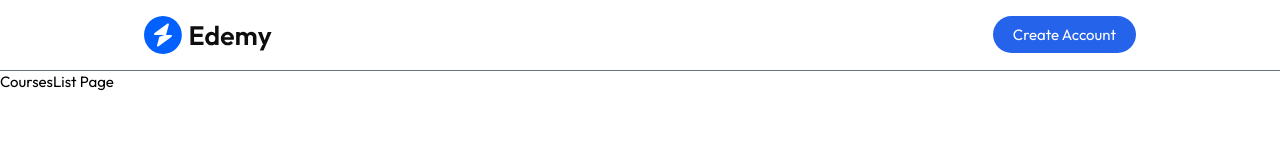
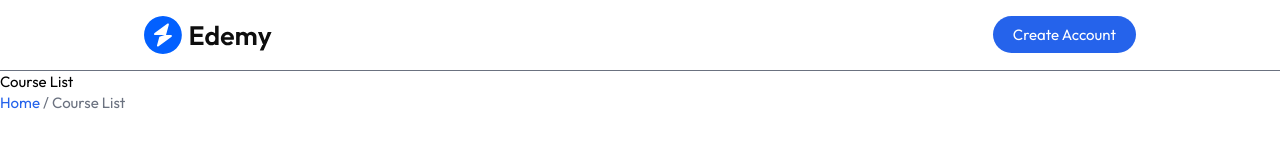
Before and after one commit to waibaBikash/Hamro-learning-, a React (Vite) app in the folder client/: page /course-list in a window 1280 px wide. Shown: the top 163 px of the page. Built offline with nearby package versions, Linux system fonts and the light colour scheme; no server answers.

Commit message:
create a course list

```diff
--- a/client/src/components/student/CoursesSection.jsx
+++ b/client/src/components/student/CoursesSection.jsx
@@ -15,7 +15,7 @@ const CoursesSection = () => {
          {allCourses.slice(0,4).map((course, index)=> <CourseCard key={index} course={course}/>)}
        </div>
 
-      <Link to={'/courses-list'} onClick={()=>scrollTo(0,0)} className='text-gray-500 border border-gray-500/30 px-10 py-3 rounded'>Show all courses</Link>
+      <Link to={'/course-list'} onClick={()=>scrollTo(0,0)} className='text-gray-500 border border-gray-500/30 px-10 py-3 rounded'>Show all courses</Link>
     </div>
   )
 }
--- a/client/src/components/student/Footer.jsx
+++ b/client/src/components/student/Footer.jsx
@@ -8,7 +8,7 @@ const Footer = () => {
           <div className='flex flex-col md:items-start items-center w-full'>
             <img src={assets.logo_dark} alt="logo" />
 
-          <p className='mt-6 text-center md:text-left text-sm text-white/80'>Lorem ipsum dolor sit amet consectetur adipisicing elit. Labore recusandae voluptas harum aliquid, nesciunt.
+          <p className='mt-6 text-center md:text-left text-sm text-white/80'>Lorem ipsum dolor sit amet consectetur adipisicing elit. Labore recusandae voluptas
           </p>
           </div>
           <div className='flex flex-col md:items-start items-center w-full'>
--- a/client/src/pages/student/CoursesList.jsx
+++ b/client/src/pages/student/CoursesList.jsx
@@ -1,10 +1,20 @@
-import React from 'react'
+import React, { useContext } from 'react'
+import { AppContext } from '../../context/AppContext'
 
 const CoursesList = () => {
+
+  const {navigate} = useContext(AppContext)
   return (
-    <div>
-      <h1>CoursesList Page </h1>
+    <>
+      <div>
+         <div>
+          <h1>Course List</h1>
+          <p className='text-gray-500'>
+            <span className='text-blue-600 cursor-pointer' onClick={()=> navigate('/')}>Home</span> / <span>Course List</span>
+            </p>
+         </div>
       </div>
+    </>
   )
 }
 
```
